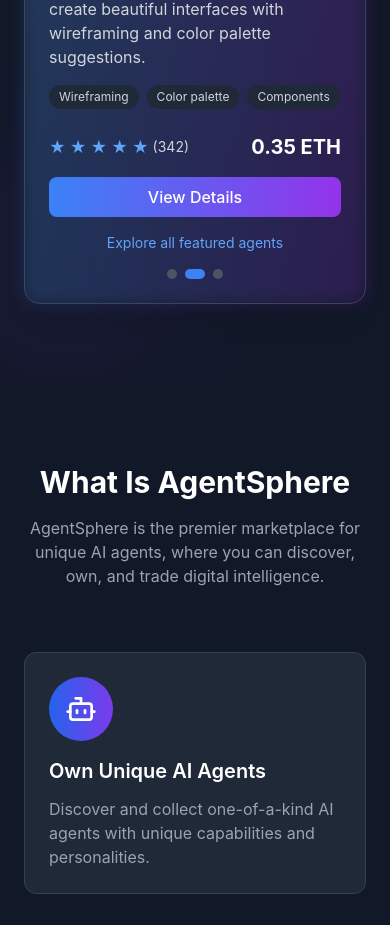
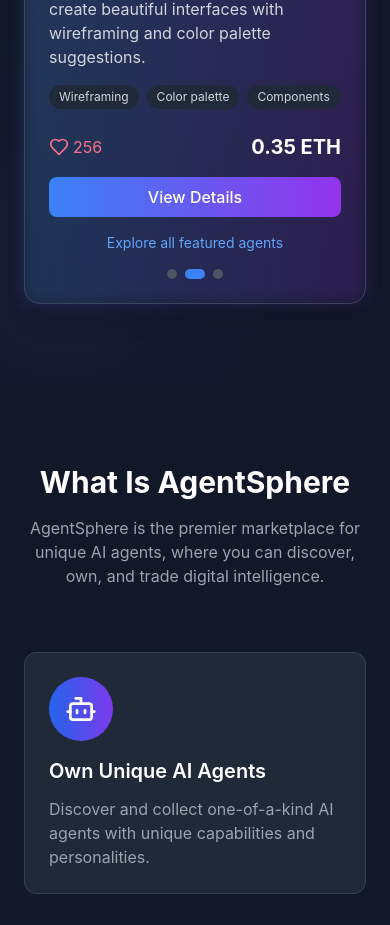
Before and after one commit to bobibulba/agent-sphere, a React (Vite) app: page / in a window 390 px wide. Shown: the part 1160-2085 px from the top of the page. Built offline with nearby package versions, Linux system fonts and the light colour scheme.

Commit message:
featured agent card fix

```diff
--- a/src/components/Hero.tsx
+++ b/src/components/Hero.tsx
@@ -1,5 +1,5 @@
 import React from 'react';
-import { ArrowRight, Bot, Zap, Shield, Sparkles } from 'lucide-react';
+import { ArrowRight, Bot, Zap, Shield, Sparkles, Heart } from 'lucide-react';
 import { motion } from 'framer-motion';
 import { Link } from 'react-router-dom';
 
@@ -92,6 +92,8 @@
 // Featured Agent Carousel Component
 const FeaturedAgentCarousel: React.FC = () => {
   const [currentIndex, setCurrentIndex] = React.useState(0);
+  const [isLiked, setIsLiked] = React.useState(false);
+
   const featuredAgents = [
     {
       id: "code-assist-pro",
@@ -100,6 +102,7 @@
       description: "Advanced coding assistant with real-time pair programming capabilities. Helps with code completion, bug detection, and more.",
       image: "https://images.unsplash.com/photo-1620712943543-bcc4688e7485?ixlib=rb-4.0.3&ixid=M3wxMjA3fDB8MHxwaG90by1wYWdlfHx8fGVufDB8fHx8fA%3D%3D&auto=format&fit=crop&w=800&q=80",
       price: "0.25 ETH",
+      likes: 342,
       tags: ["Code completion", "Bug detection", "Refactoring"]
     },
     {
@@ -109,6 +112,7 @@
       description: "UI/UX design assistant that helps create beautiful interfaces with wireframing and color palette suggestions.",
       image: "https://images.unsplash.com/photo-1561070791-2526d30994b5?ixlib=rb-4.0.3&ixid=M3wxMjA3fDB8MHxwaG90by1wYWdlfHx8fGVufDB8fHx8fA%3D%3D&auto=format&fit=crop&w=800&q=80",
       price: "0.35 ETH",
+      likes: 256,
       tags: ["Wireframing", "Color palette", "Components"]
     },
     {
@@ -118,6 +122,7 @@
       description: "Data analysis and visualization assistant for business intelligence with powerful insights extraction.",
       image: "https://images.unsplash.com/photo-1551288049-bebda4e38f71?ixlib=rb-4.0.3&ixid=M3wxMjA3fDB8MHxwaG90by1wYWdlfHx8fGVufDB8fHx8fA%3D%3D&auto=format&fit=crop&w=800&q=80",
       price: "0.45 ETH",
+      likes: 189,
       tags: ["Data cleaning", "Analysis", "Visualization"]
     }
   ];
@@ -133,6 +138,10 @@
 
   const goToSlide = (index: number) => {
     setCurrentIndex(index);
+  };
+
+  const handleLikeToggle = () => {
+    setIsLiked(!isLiked);
   };
 
   const agent = featuredAgents[currentIndex];
@@ -196,13 +205,15 @@
             </div>
 
             <div className="flex items-center justify-between pt-2">
-              <div className="flex items-center space-x-1">
-                <span className="text-blue-400">★</span>
-                <span className="text-blue-400">★</span>
-                <span className="text-blue-400">★</span>
-                <span className="text-blue-400">★</span>
-                <span className="text-blue-400">★</span>
-                <span className="text-gray-300 text-sm ml-1">(342)</span>
+              <div className="flex items-center space-x-1 text-rose-400">
+                <button
+                  onClick={handleLikeToggle}
+                  className="flex items-center space-x-1"
+                  aria-label={isLiked ? "Unlike" : "Like"}
+                >
+                  <Heart className={`h-5 w-5 ${isLiked ? 'fill-current' : ''}`} />
+                  <span>{isLiked ? agent.likes + 1 : agent.likes}</span>
+                </button>
               </div>
               <div className="text-xl font-bold text-white">{agent.price}</div>
             </div>
--- a/src/pages/AgentDetail.tsx
+++ b/src/pages/AgentDetail.tsx
@@ -65,14 +65,14 @@
 
         {/* Agent Overview Section */}
         <div className="grid grid-cols-1 lg:grid-cols-3 gap-10 mb-12">
-          {/* Left side - Visual Preview */}
+          {/* Left side - Visual Preview - Made to fit the page better */}
           <motion.div
             className="lg:col-span-1"
             initial={{ opacity: 0, y: 20 }}
             animate={{ opacity: 1, y: 0 }}
             transition={{ duration: 0.5 }}
           >
-            <div className="relative rounded-xl overflow-hidden aspect-video lg:aspect-square">
+            <div className="relative rounded-xl overflow-hidden aspect-square w-full">
               <img
                 src={agent.image}
                 alt={agent.name}
@@ -85,18 +85,7 @@
               </div>
             </div>
 
-            {/* Tags below image */}
-            <div className="flex flex-wrap gap-2 mt-4">
-              {agent.tags.map((tag, i) => (
-                <Link
-                  key={i}
-                  to={`/search?tag=${tag}`}
-                  className="bg-gray-800 text-gray-300 text-xs px-3 py-1.5 rounded-full hover:bg-gray-700 transition"
-                >
-                  #{tag}
-                </Link>
-              ))}
-            </div>
+            {/* Removed hashtags below image */}
           </motion.div>
 
           {/* Right side - Quick Info */}
--- a/src/pages/Marketplace.tsx
+++ b/src/pages/Marketplace.tsx
@@ -1,5 +1,5 @@
 import React, { useState, useEffect } from 'react';
-import { Search, Filter, ChevronDown, Heart, ArrowUpDown, X, ChevronUp, ChevronRight, Sparkles } from 'lucide-react';
+import { Search, Filter, ChevronDown, Heart, X, ChevronUp, Sparkles, Check } from 'lucide-react';
 import { motion, AnimatePresence } from 'framer-motion';
 import { Agent, SearchFilters, Category } from '../types';
 import { featuredAgents, trendingAgents, categories } from '../data/agents';
@@ -395,13 +395,15 @@
 
                         <p className="text-gray-400 text-sm mb-4 line-clamp-2">{agent.description}</p>
 
+                        {/* Use cases instead of tags */}
                         <div className="flex flex-wrap gap-2 mb-4">
-                          {agent.tags.slice(0, 3).map((tag, index) => (
+                          {agent.useCases && agent.useCases.slice(0, 2).map((useCase, index) => (
                             <span
                               key={index}
-                              className="text-xs bg-gray-700 text-gray-300 px-2 py-1 rounded-full"
+                              className="text-xs bg-purple-500/20 text-purple-300 px-2 py-1 rounded-full flex items-center"
                             >
-                              #{tag}
+                              <Check className="h-3 w-3 mr-1" />
+                              {useCase}
                             </span>
                           ))}
                         </div>
@@ -582,7 +584,6 @@
     height="24"
     viewBox="0 0 24 24"
     fill="none"
-    fill="none"
     stroke="currentColor"
     strokeWidth="2"
     strokeLinecap="round"
```
